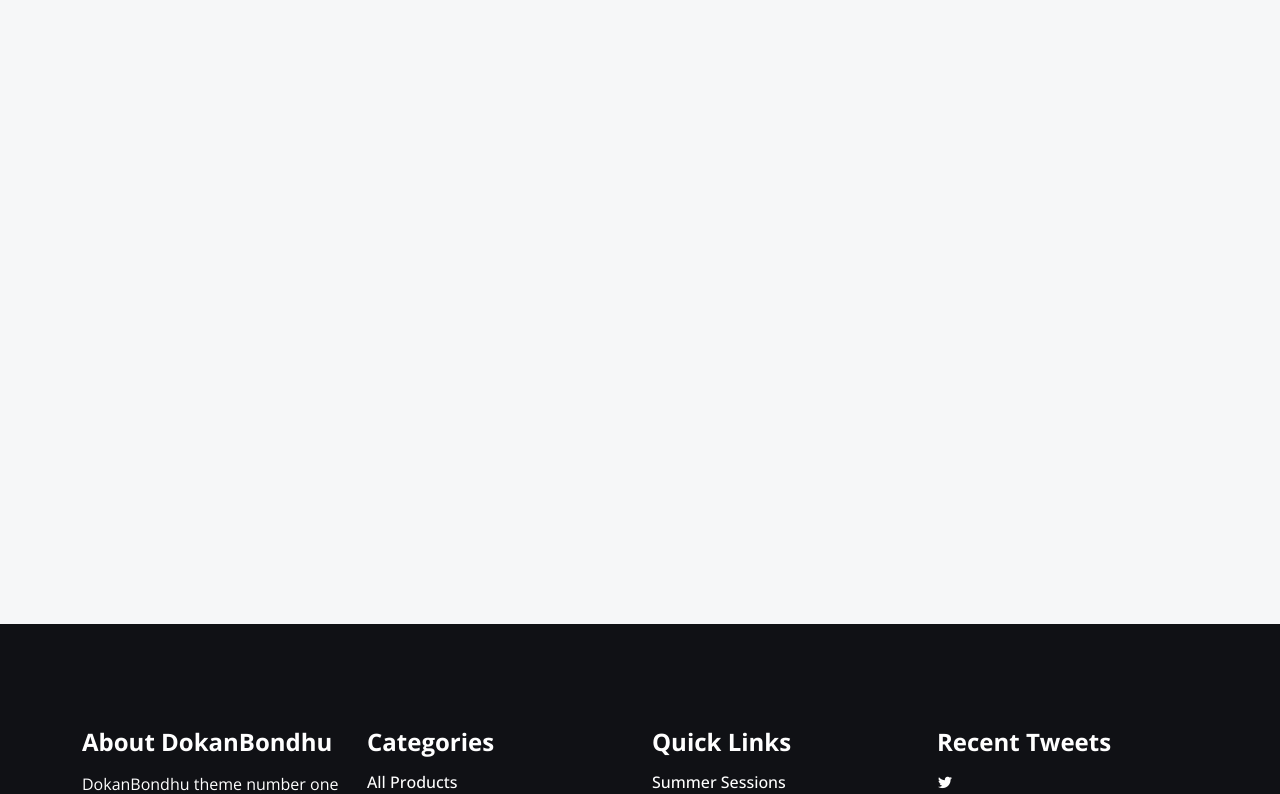
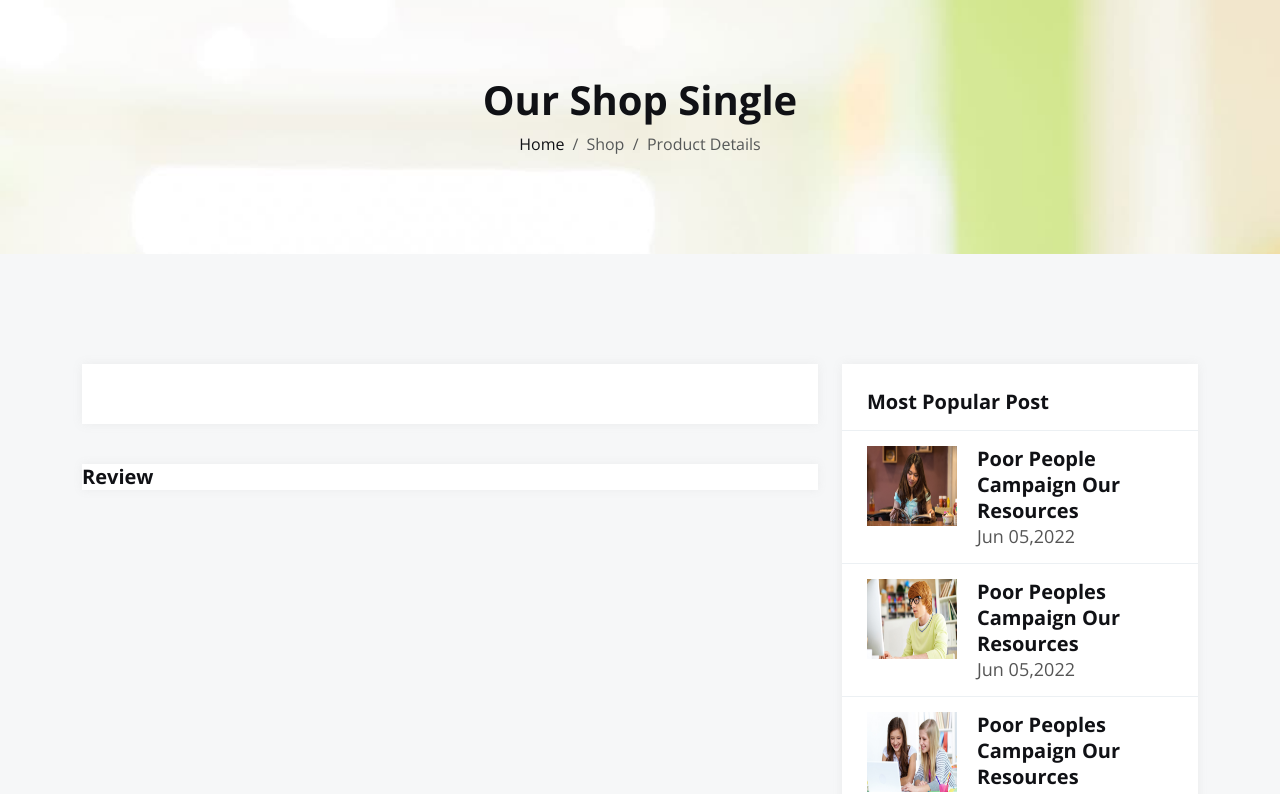
Before and after one commit to it27427/dokanbondhu-ecommerce, a React (Vite) app: page /shop/1 in a window 1280 px wide. Shown: the part 240-1034 px from the top of the page. Built offline with nearby package versions, Linux system fonts and the light colour scheme.

Commit message:
ProductDisplay Component Created and Registered in ProductDetails and It's data dynamically adding

```diff
--- /dev/null
+++ b/src/components/shop/ProductDisplay.jsx
@@ -0,0 +1,17 @@
+import { useState } from 'react';
+
+const ProductDisplay = ({ item }) => {
+  const { id, name, price, seller, ratingsCount, quantity } = item;
+  const [prequantity, setPrequantity] = useState(quantity);
+  const [coupon, setCoupon] = useState('');
+  const [size, setSize] = useState('Select Size');
+  const [color, setColor] = useState('Select Color');
+
+  return (
+    <div>
+      <h5 className='title'>{name}</h5>
+    </div>
+  );
+};
+
+export default ProductDisplay;
--- a/src/pages/ProductDetails.jsx
+++ b/src/pages/ProductDetails.jsx
@@ -1,9 +1,111 @@
-import SingleProduct from '@/components/shop/SingleProduct';
+import { useState, useEffect } from 'react';
+import { useParams } from 'react-router-dom';
+
+import { Swiper, SwiperSlide } from 'swiper/react';
+import { Autoplay, Navigation, Parallax } from 'swiper/modules';
+
+import BannerSection from '@/components/global/BannerSection';
+import ProductDisplay from '@/components/shop/ProductDisplay';
+import PopularPost from '@/components/shop/PopularPost';
+import Tags from '@/components/shop/Tags';
 
 const ProductDetails = () => {
+  const [product, setProduct] = useState([]);
+  const { id } = useParams();
+
+  useEffect(() => {
+    fetch('/src/db/products.json')
+      .then((res) => res.json())
+      .then((data) => setProduct(data))
+      .catch((error) => console.error(error));
+  }, []);
+
+  const result = product.filter((p) => p.id === id);
+
   return (
     <main className='main-section'>
-      <SingleProduct />
+      <BannerSection
+        title='Our Shop Single'
+        currentPage='Shop&nbsp; / &nbsp;Product Details'
+      />
+      <section className='shop-single padding-tb aside-bg'>
+        <div className='container'>
+          <div className='row g-4 justify-content-center'>
+            {/* LEFT-SIDE */}
+            <div className='col-lg-8 col-12'>
+              <article>
+                {/* PRODUCT-DETAILS */}
+                <div className='product-details'>
+                  <div className='row align-items-center'>
+                    <div className='col-md-6 col-12'>
+                      <div className='product-thumb'>
+                        <div className='swiper-container pro-single-top'>
+                          <Swiper
+                            modules={[Autoplay, Navigation, Parallax]}
+                            autoplay={{
+                              delay: 3000,
+                              disableOnInteraction: false,
+                            }}
+                            centeredSlides={true}
+                            spaceBetween={30}
+                            slidesPerView={1}
+                            navigation={{
+                              prevEl: '.pro-single-prev',
+                              nextEl: '.pro-single-next',
+                            }}
+                            // loop={true}
+                            parallax={true}
+                            data-swiper-parallax='-23%'
+                          >
+                            {result.map((item) => (
+                              <SwiperSlide key={item.id}>
+                                <figure className='single-thumb'>
+                                  <img src={item.img} alt={item.title} />
+                                </figure>
+                              </SwiperSlide>
+                            ))}
+                          </Swiper>
+
+                          <div className='pro-single-prev'>
+                            <i className='icofont-rounded-right'></i>
+                          </div>
+
+                          <div className='pro-single-next'>
+                            <i className='icofont-rounded-left'></i>
+                          </div>
+                        </div>
+                      </div>
+                    </div>
+
+                    <div className='col-md-6 col-12'>
+                      <div className='post-content'>
+                        <div>
+                          {result.map((item) => (
+                            <ProductDisplay key={item.id} item={item} />
+                          ))}
+                        </div>
+                      </div>
+                    </div>
+                  </div>
+                </div>
+
+                {/* REVIEWS */}
+                <div className='review'>
+                  <h5>Review</h5>
+                </div>
+              </article>
+            </div>
+
+            {/* RIGHT-SIDE */}
+            <div className='col-lg-4 col-12'>
+              <aside>
+                <PopularPost />
+                <Tags />
+              </aside>
+            </div>
+          </div>
+        </div>
+      </section>
     </main>
   );
 };
```
